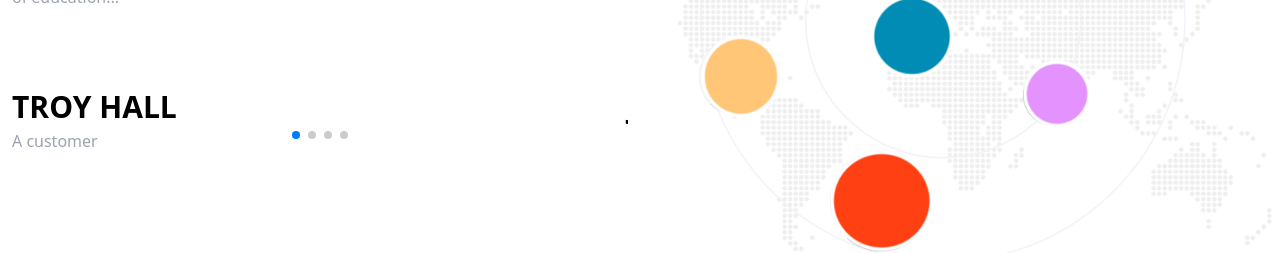
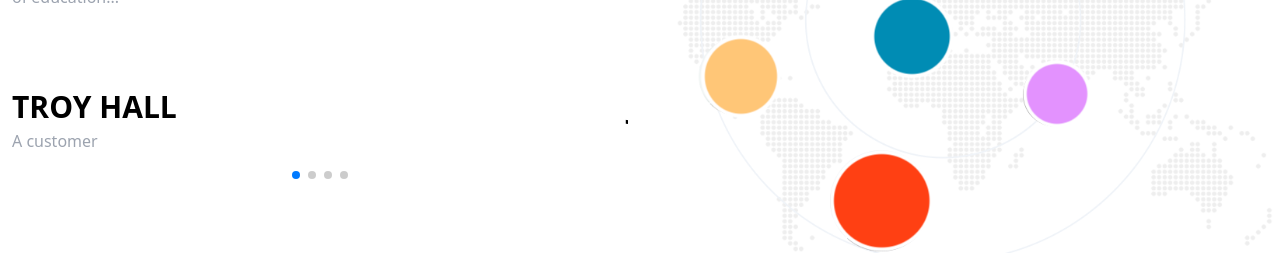
Before and after one commit to MinjaBaraka/safi_school, a Vue app: page / in a window 1280 px wide. Shown: the part 3880-4133 px from the top of the page. Built offline with nearby package versions, Linux system fonts and the light colour scheme.

Commit message:
11:52AM
Update in swiper JS

```diff
--- a/src/components/home/Feedback.vue
+++ b/src/components/home/Feedback.vue
@@ -102,13 +102,15 @@
                         :autoplay="{
                                 delay: 7000,
                                 disableOnInteraction: false,
+                                pauseOnMouseEnter: false
                             }"
                         :thumbs="{ swiper: thumbsSwiper }"
+                        :mousewheel="true"
                         :pagination="{ clickable: true }"
                         @swiper="onSwiper"
                         @slideChange="onSlideChange"
                     >
-                          <SwiperSlide v-for="object, objectIndex in testimonialList" :key="objectIndex">
+                          <SwiperSlide v-for="object, objectIndex in testimonialList" :key="objectIndex" class="cursor-pointer">
                                 <svg xmlns="http://www.w3.org/2000/svg" class="inline-block h-10 w-10 pr-2 fill-current text-green-600" viewBox="0 0 24 24"><path
                                     d="M13 14.725c0-5.141 3.892-10.519 10-11.725l.984 2.126c-2.215.835-4.163 3.742-4.38 5.746 2.491.392 4.396 2.547 4.396 5.149 0 3.182-2.584 4.979-5.199 4.979-3.015 0-5.801-2.305-5.801-6.275zm-13 0c0-5.141 3.892-10.519 10-11.725l.984 2.126c-2.215.835-4.163 3.742-4.38 5.746 2.491.392 4.396 2.547 4.396 5.149 0 3.182-2.584 4.979-5.199 4.979-3.015 0-5.801-2.305-5.801-6.275z" />
                                 </svg>
@@ -122,7 +124,7 @@
                                 <div class="text-left items-center">
                                         <h1 class="lg:text-3xl text-3xl  font-semibold uppercase">{{ object.name }}</h1>
 
-                                        <h3 class="text-2xs mt-1 text-gray-400">{{ object.whoIs }}</h3>
+                                        <h3 class="text-2xs mt-1 text-gray-400 mb-10">{{ object.whoIs }}</h3>
                                     </div>
                             </div>
 
```
